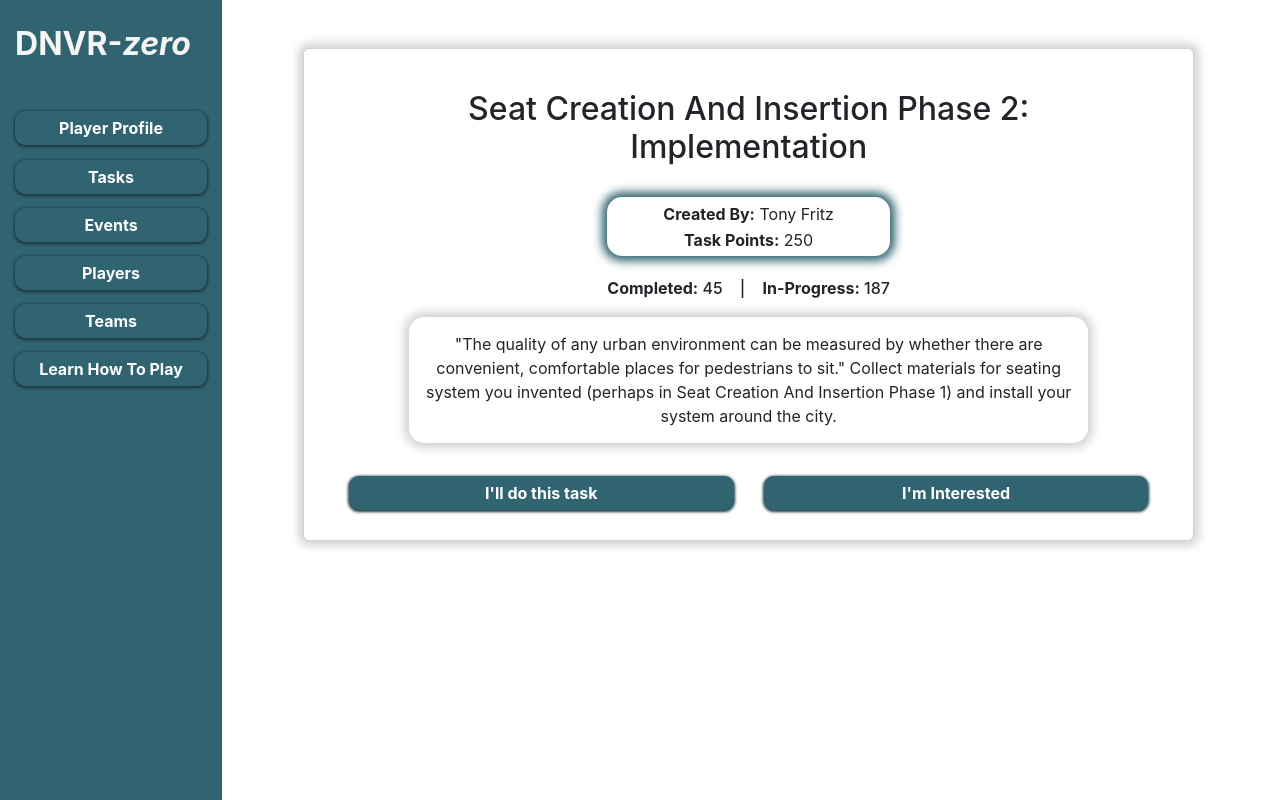
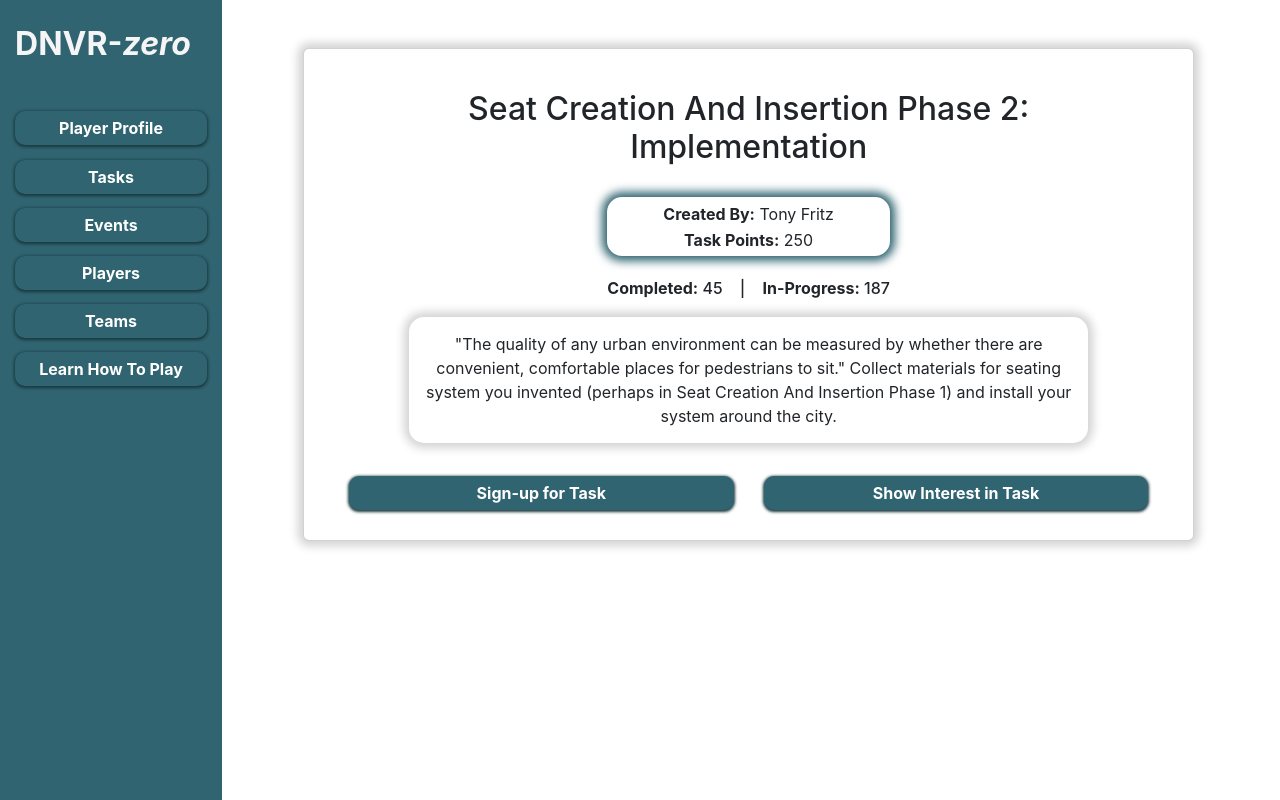
Before and after one commit to dnvr-zero/dnvr-zero-fe, a React (Create React App) app: page /tasks/task-details in a window 1280 px wide. Built offline with nearby package versions, Linux system fonts and the light colour scheme; no server answers.

Commit message:
Pulling in userName in GitHub OAuth

```diff
--- a/src/App.tsx
+++ b/src/App.tsx
@@ -85,7 +85,8 @@ const App: React.FC = () => {
 									<MobileDropDownMenu />
 									<PlayerProfile
 										name={userData?.name || ''}
-										profilePicture={userData?.profilePicture || ''}
+										profilePictureUrl={userData?.profilePictureUrl || ''}
+                                        userName={userData?.userName || ''}
 									/>
 								</Col>
 							</Row>
@@ -97,7 +98,8 @@ const App: React.FC = () => {
 								<Col xs={10} className="column p-5">
 									<PlayerProfile
 										name={userData?.name || ''}
-										profilePicture={userData?.profilePicture || ''}
+										profilePictureUrl={userData?.profilePictureUrl || ''}
+                                        userName={userData?.userName || ''}
 									/>
 								</Col>
 							</Row>
--- a/src/components/PlayerProfile/PlayerProfile.tsx
+++ b/src/components/PlayerProfile/PlayerProfile.tsx
@@ -8,7 +8,8 @@ import CompletedTaskModal from '../CompletedTaskModal/CompletedTaskModal';
 
 const PlayerProfile: React.FC<PlayerProfileProps> = ({
 	name,
-	profilePicture,
+	profilePictureUrl,
+    userName
 }) => {
 	const [showInProgressTaskModal, setShowInProgressTaskModal] =
 		React.useState<boolean>(false);
@@ -16,17 +17,17 @@ const PlayerProfile: React.FC<PlayerProfileProps> = ({
 	const [showInterestedTaskModal, setShowInterestedTaskModal] =
 		React.useState<boolean>(false);
 
-        const [showCompletedTaskModal, setShowCompletedTaskModal] =
+	const [showCompletedTaskModal, setShowCompletedTaskModal] =
 		React.useState<boolean>(false);
 
 	return (
 		<div className="player-profile-div">
 			<h1 className="player-profile-title-text">Welcome, {name}</h1>
 			<Container className="player-container">
-				<Image src={profilePicture} roundedCircle className="profile-image" />
+				<Image src={profilePictureUrl} roundedCircle className="profile-image" />
 				<div className="text-container">
 					<h6>
-						<b>Username:</b> <span className='username'>burrit0000s</span>
+						<b>Username:</b> <span className="username">{userName}</span>
 					</h6>
 					<h6>
 						<b>Points Earned:</b> 2,123
--- a/src/components/SingleTaskModal/SingleTaskModal.tsx
+++ b/src/components/SingleTaskModal/SingleTaskModal.tsx
@@ -22,7 +22,7 @@ const SingleTaskModal: React.FC<SingleTaskModalProps> = ({
 			centered
 		>
 			<Modal.Header className="modal-header">
-				<Modal.Title>
+				<Modal.Title id={_id}>
 					<strong>{name}</strong>
 				</Modal.Title>
 				<p>{points}</p>
@@ -31,7 +31,7 @@ const SingleTaskModal: React.FC<SingleTaskModalProps> = ({
 			<Modal.Body className="text-center">
 				<p>{description}</p>
 			</Modal.Body>
-			<div className='modal-button-container'>
+			<div className="modal-button-container">
 				<Button className="single-task-modal-button">Sign-Up For Task</Button>
 				<Link
 					to="/tasks/task-details"
--- a/src/components/TaskDetails/TaskDetails.tsx
+++ b/src/components/TaskDetails/TaskDetails.tsx
@@ -12,13 +12,13 @@ import { Link } from 'react-router-dom';
 const TaskDetails: React.FC = () => {
 	const renderInProgress = (props: any) => (
 		<Tooltip id="toolTip" {...props}>
-			Add to "In-Progress"
+			Adds Task to "In-Progress"
 		</Tooltip>
 	);
 
 	const renderInterest = (props: any) => (
 		<Tooltip id="toolTip" {...props}>
-			Add to "Interested"
+			Adds Task to "Interested"
 		</Tooltip>
 	);
 
@@ -66,7 +66,7 @@ const TaskDetails: React.FC = () => {
 						overlay={renderInProgress}
 					>
 						{/* <Link to="/tasks/task-details"> */}
-							<Button id="button-one">I'll do this task</Button>
+							<Button id="button-one">Sign-up for Task</Button>
 						{/* </Link> */}
 					</OverlayTrigger>
 					<OverlayTrigger
@@ -74,7 +74,7 @@ const TaskDetails: React.FC = () => {
 						delay={{ show: 200, hide: 200 }}
 						overlay={renderInterest}
 					>
-						<Button id="button-two">I'm Interested</Button>
+						<Button id="button-two">Show Interest in Task</Button>
 					</OverlayTrigger>
 				</ButtonGroup>
 			</Card>
--- a/src/components/TaskHolder/TaskHolder.tsx
+++ b/src/components/TaskHolder/TaskHolder.tsx
@@ -66,7 +66,10 @@ const TaskHolder: React.FC<TaskHolderProps> = ({ tasks }) => {
 						{/* Sort by Name or Points */}
 					</Dropdown.Toggle>
 					<Dropdown.Menu>
-						{/* <Dropdown.Item eventKey="Date" onClick={() => handleSortChange('Date')}>
+						{/* <Dropdown.Item
+							eventKey="Date"
+							onClick={() => handleSortChange('Date')}
+						>
 							Date
 						</Dropdown.Item> */}
 						<Dropdown.Item
--- a/src/hooks/useGitHubOAuth.tsx
+++ b/src/hooks/useGitHubOAuth.tsx
@@ -2,7 +2,8 @@ import { useEffect, useState } from 'react';
 
 interface GitHubUserData {
 	name: string;
-	profilePicture: string;
+	profilePictureUrl: string;
+    userName: string;
 }
 
 const useGitHubOAuth = (): GitHubUserData | null => {
@@ -26,10 +27,12 @@ const useGitHubOAuth = (): GitHubUserData | null => {
 						const data = await response.json();
 						const profilePictureUrl = data.avatar_url;
 						const name = data.name;
+                        const userName = data.login
 
 						setUserData({
 							name,
-							profilePicture: profilePictureUrl,
+							profilePictureUrl,
+                            userName
 						});
 					}
 				}
--- a/src/model.ts
+++ b/src/model.ts
@@ -10,7 +10,8 @@ export interface Tasks {
 // PlayerProfile.tsx
 export interface PlayerProfileProps {
 	name: string;
-	profilePicture: string;
+	profilePictureUrl: string;
+	userName: string;
 }
 
 // GameInfoModal.tsx
```
